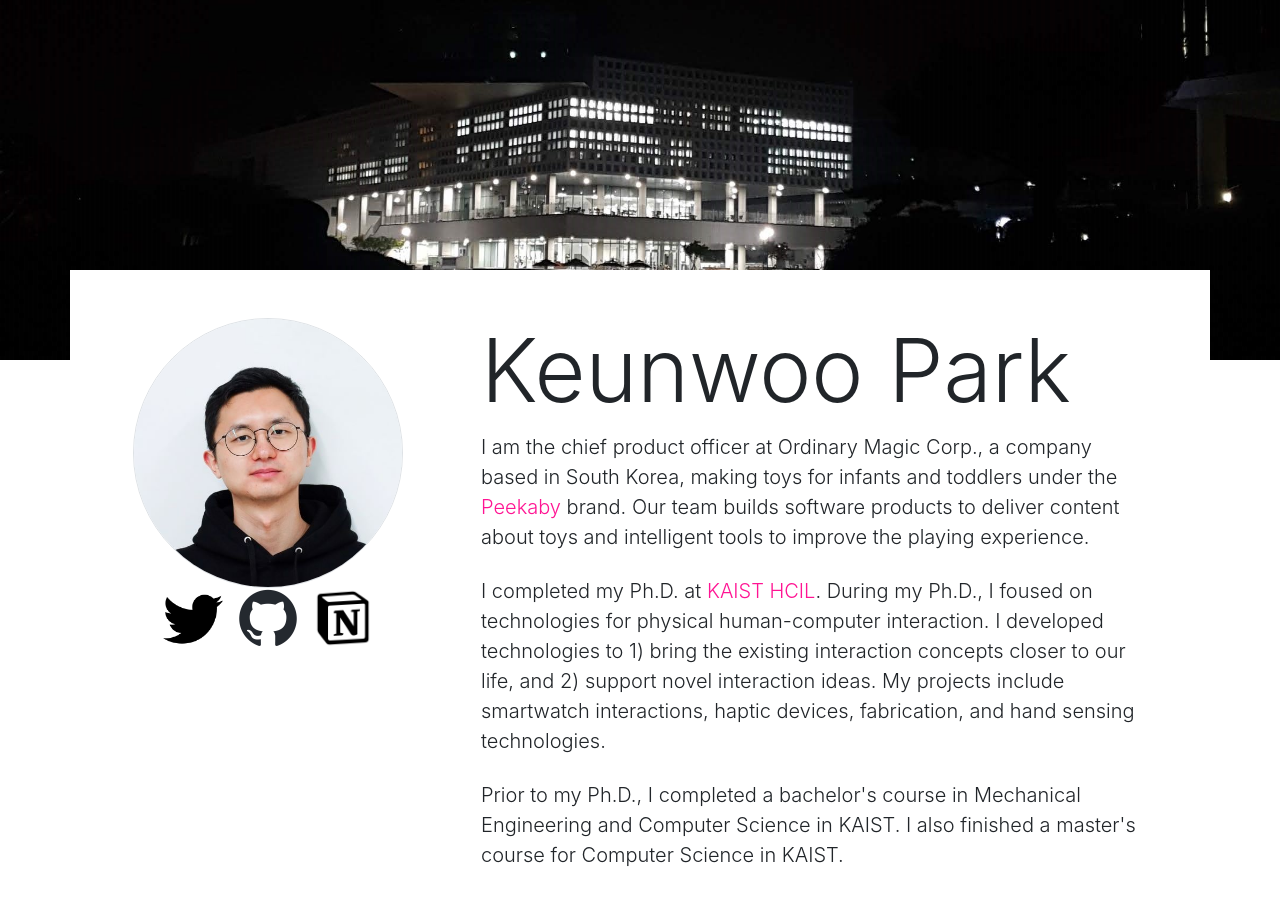
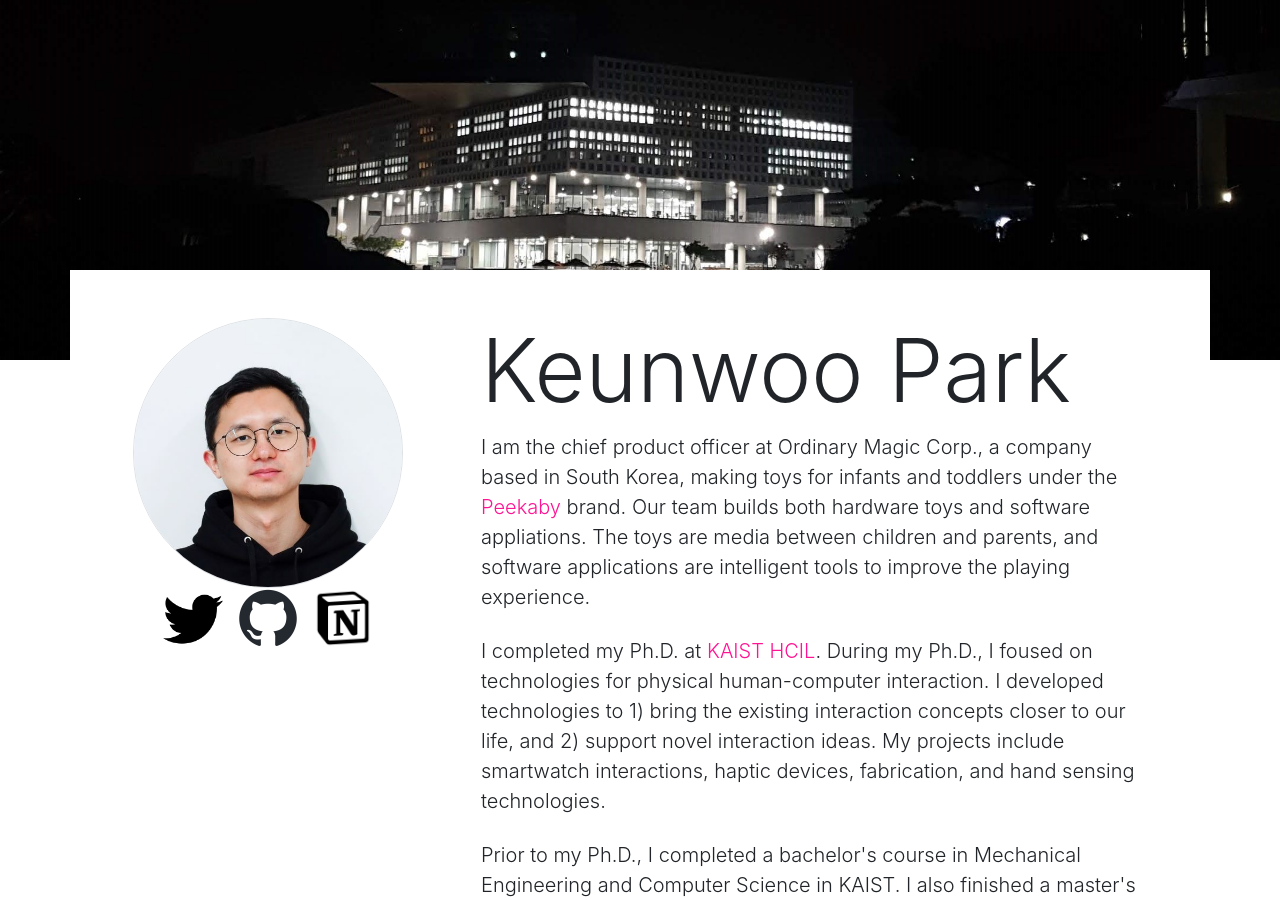
Before and after one commit to KeunwooPark/Portfolio, a Jekyll site: the page built from index.html, in a window 1280 px wide and 900 px high. Built offline with Jekyll 4.4.1, drawn with Linux system fonts in a browser that asks for light colours; nearby versions of some CDN libraries.

Commit message:
update index.html

```diff
--- a/index.html
+++ b/index.html
@@ -38,7 +38,7 @@ last_updated: "2024-11-10"
 
       <p class="lead">
         I am the chief product officer at Ordinary Magic Corp., a company based in South Korea, making toys for infants and toddlers under the <a target="_blank" href="https://peekaby.com">Peekaby</a> brand.
-        Our team builds software products to deliver content about toys and intelligent tools to improve the playing experience.
+        Our team builds both hardware toys and software appliations. The toys are media between children and parents, and software applications are intelligent tools to improve the playing experience.
       </p>
       <br>
       <p class="lead">
```
